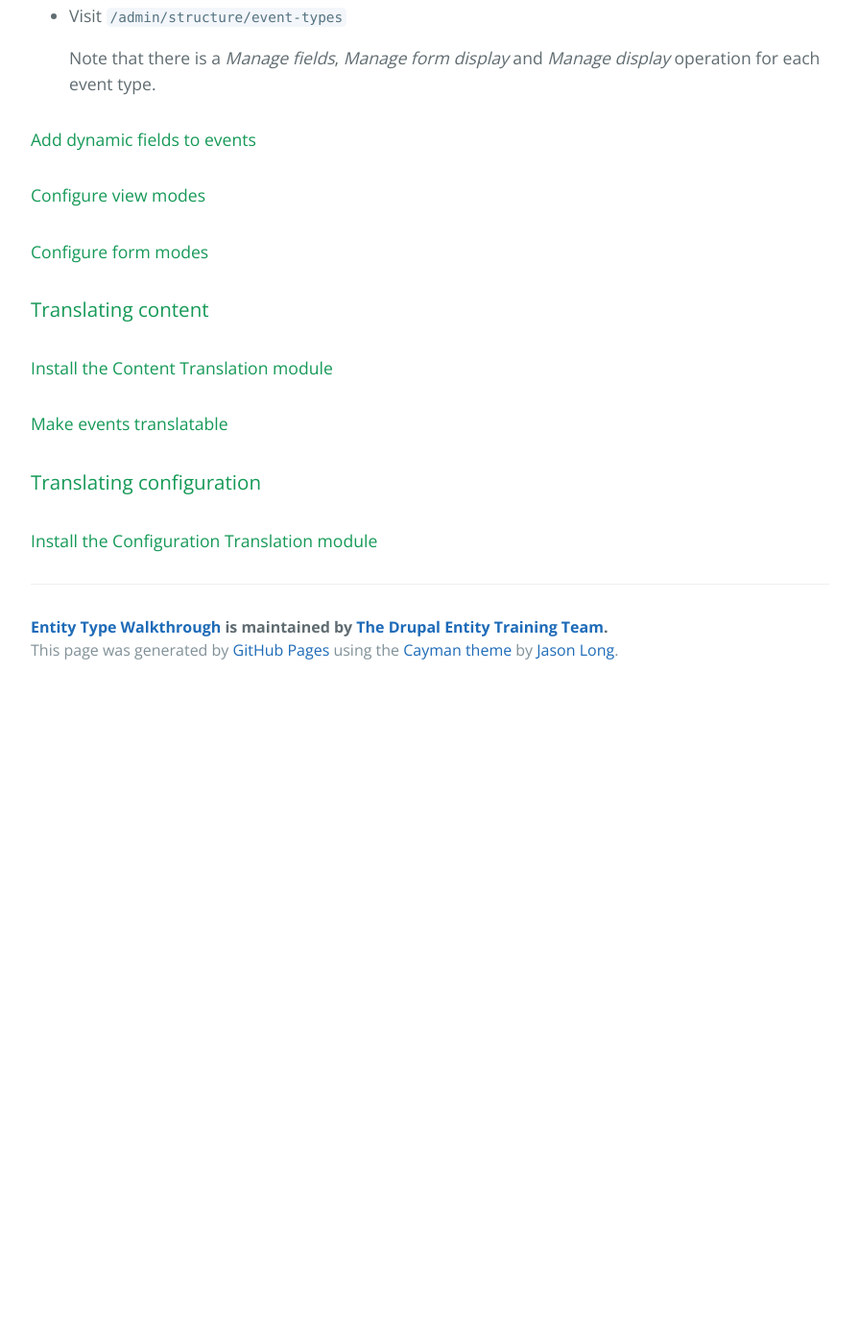
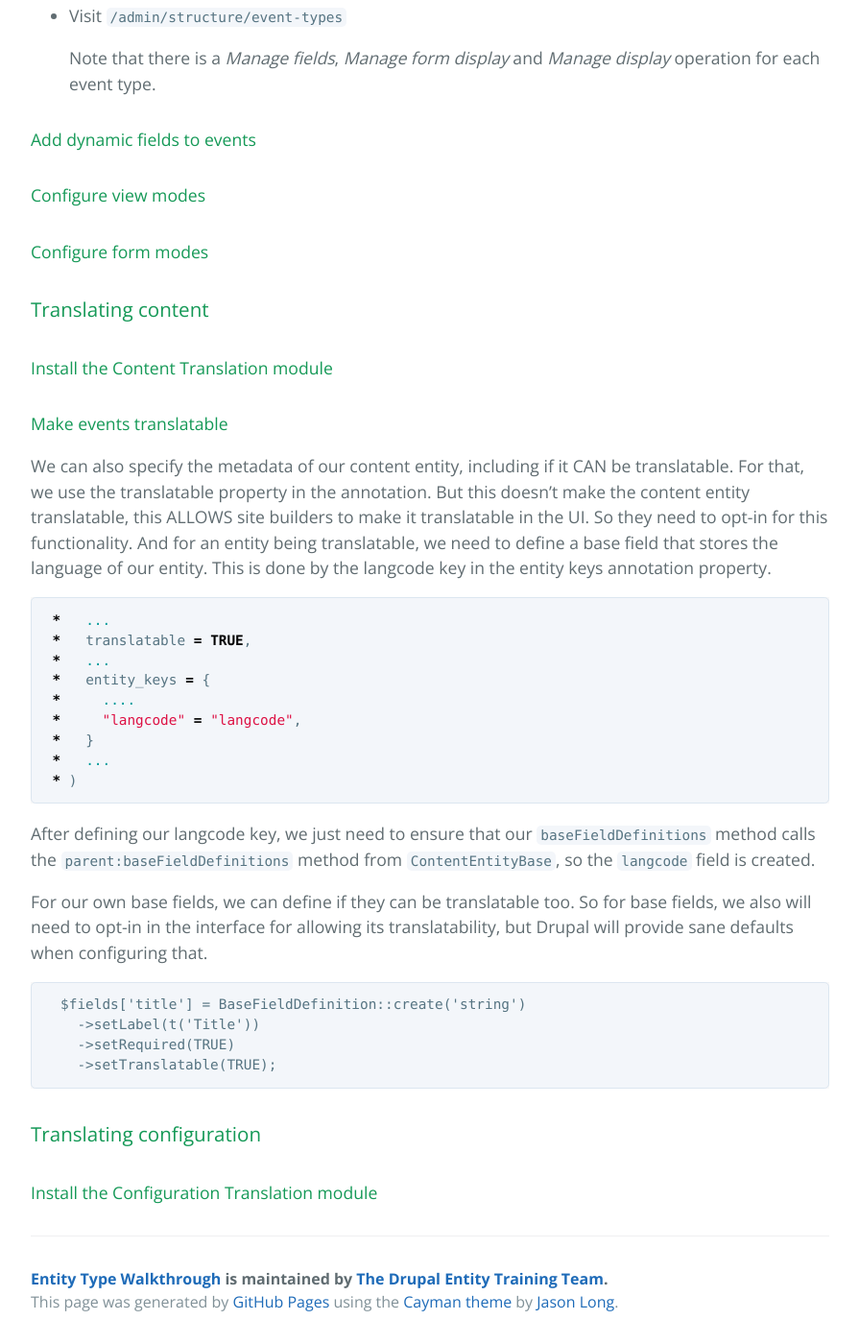
Before and after one commit to drupal-entity-training/event, a Jekyll site: the page built from index.md, in a window 1280 px wide and 1400 px high, scrolled down 44721 px. Shown: the whole window at 96% size, without its empty margins (192-1087 px from the left). Built offline with Jekyll 4.4.1, drawn with Linux system fonts in a browser that asks for light colours; before the commit the page ends 45442 px from its top, so only the background shows below that.

Commit message:
Updated Make events translatable

````diff
--- a/index.md
+++ b/index.md
@@ -2146,6 +2146,37 @@ the _Event_ entity type.
 
 #### Make events translatable
 
+We can also specify the metadata of our content entity, including if it CAN be translatable.
+For that, we use the translatable property in the annotation. But this doesn’t make the content entity translatable,
+this ALLOWS site builders to make it translatable in the UI. So they need to opt-in for this functionality.
+And for an entity being translatable, we need to define a base field that stores the language of our entity.
+This is done by the langcode key in the entity keys annotation property.
+
+  ```php?start_inline
+ *   ...
+ *   translatable = TRUE,
+ *   ...
+ *   entity_keys = {
+ *     ....
+ *     "langcode" = "langcode",
+ *   }
+ *   ...
+ * )
+```
+
+After defining our langcode key, we just need to ensure that our ```baseFieldDefinitions``` method calls the
+```parent:baseFieldDefinitions``` method from ```ContentEntityBase```, so the ```langcode``` field is created.
+
+For our own base fields, we can define if they can be translatable too. So for base fields, we also will need
+to opt-in in the interface for allowing its translatability, but Drupal will provide sane defaults when configuring that.
+
+```
+  $fields['title'] = BaseFieldDefinition::create('string')
+    ->setLabel(t('Title'))
+    ->setRequired(TRUE)
+    ->setTranslatable(TRUE);
+```
+
 ### Translating configuration
 
 #### Install the Configuration Translation module
````
